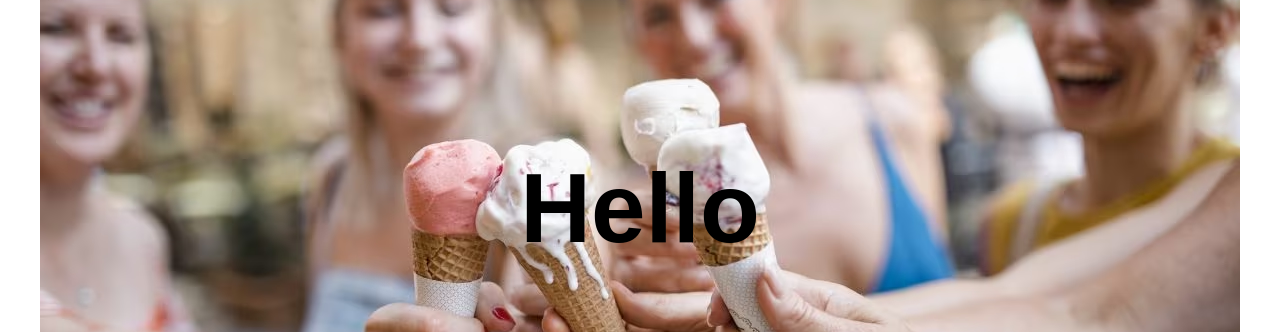
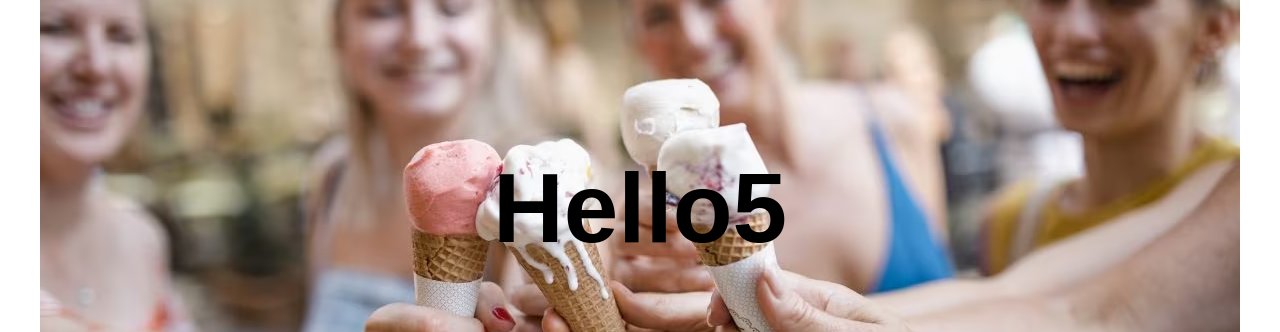
Before and after one commit to Crash107/IS218-final, a Next.js app: page / in a window 1280 px wide. Shown: the part 408-740 px from the top of the page. Built offline with nearby package versions, Linux system fonts and the light colour scheme.

Commit message:
Checking to see if GitHub Push stil works

```diff
--- a/pages/index.tsx
+++ b/pages/index.tsx
@@ -90,7 +90,7 @@ export default function IndexPage() {
               textAlign: "center",
             }}
           >
-            Hello
+            Hello5
           </p>
         </div>
       </div>
```
